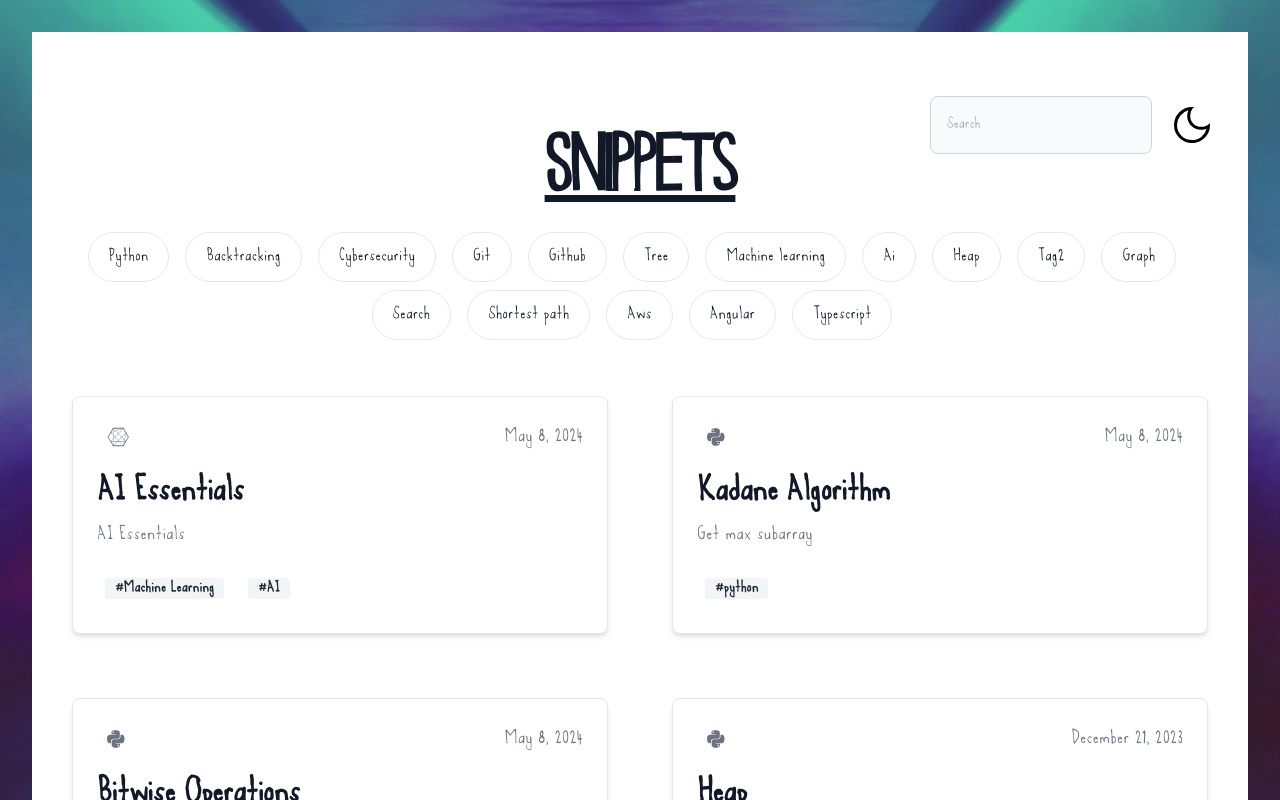
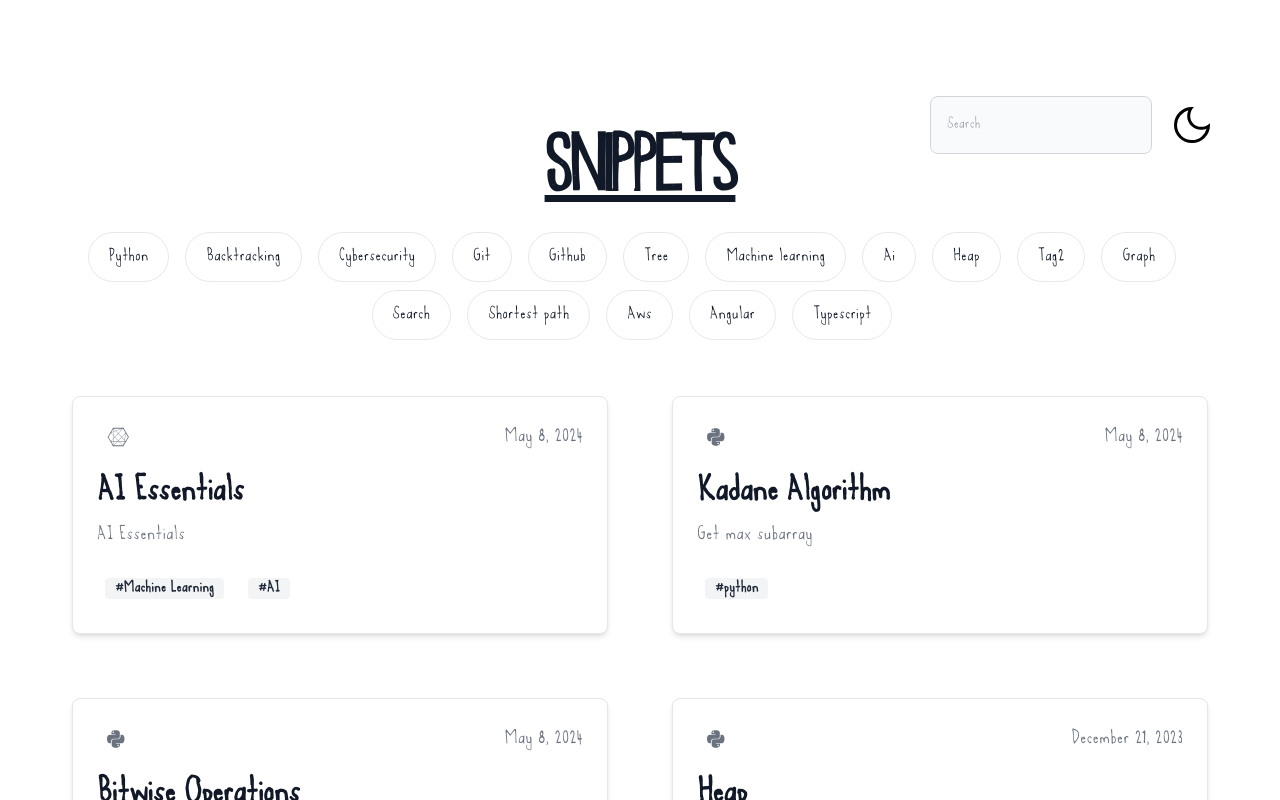
Before and after one commit to ksingh-git/ksingh-git.github.io, a Next.js app: page / in a window 1280 px wide. Shown: the top 800 px of the page. Built offline with nearby package versions, Linux system fonts and the light colour scheme.

Commit message:
Remove background

```diff
--- a/styles/globals.css
+++ b/styles/globals.css
@@ -8,8 +8,6 @@
 }
 body {
   font-family: AgentC;
-  background: url(../public/background.webp) no-repeat fixed;
-  background-size: 100% 100%;
 }
 h1 {
   font-family: Whatnot !important;
```
Also changed, not shown: public/background.webp (deleted).
